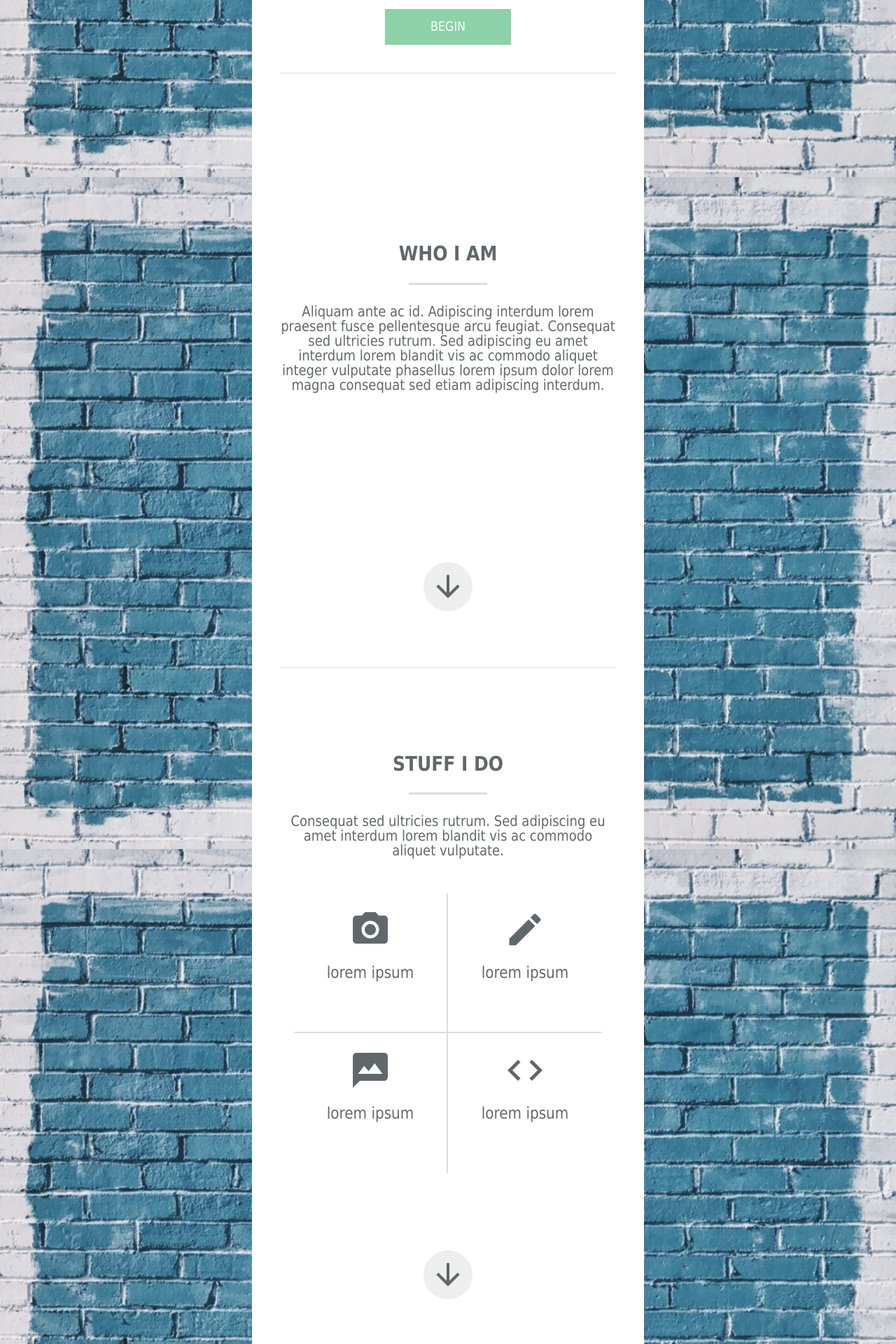
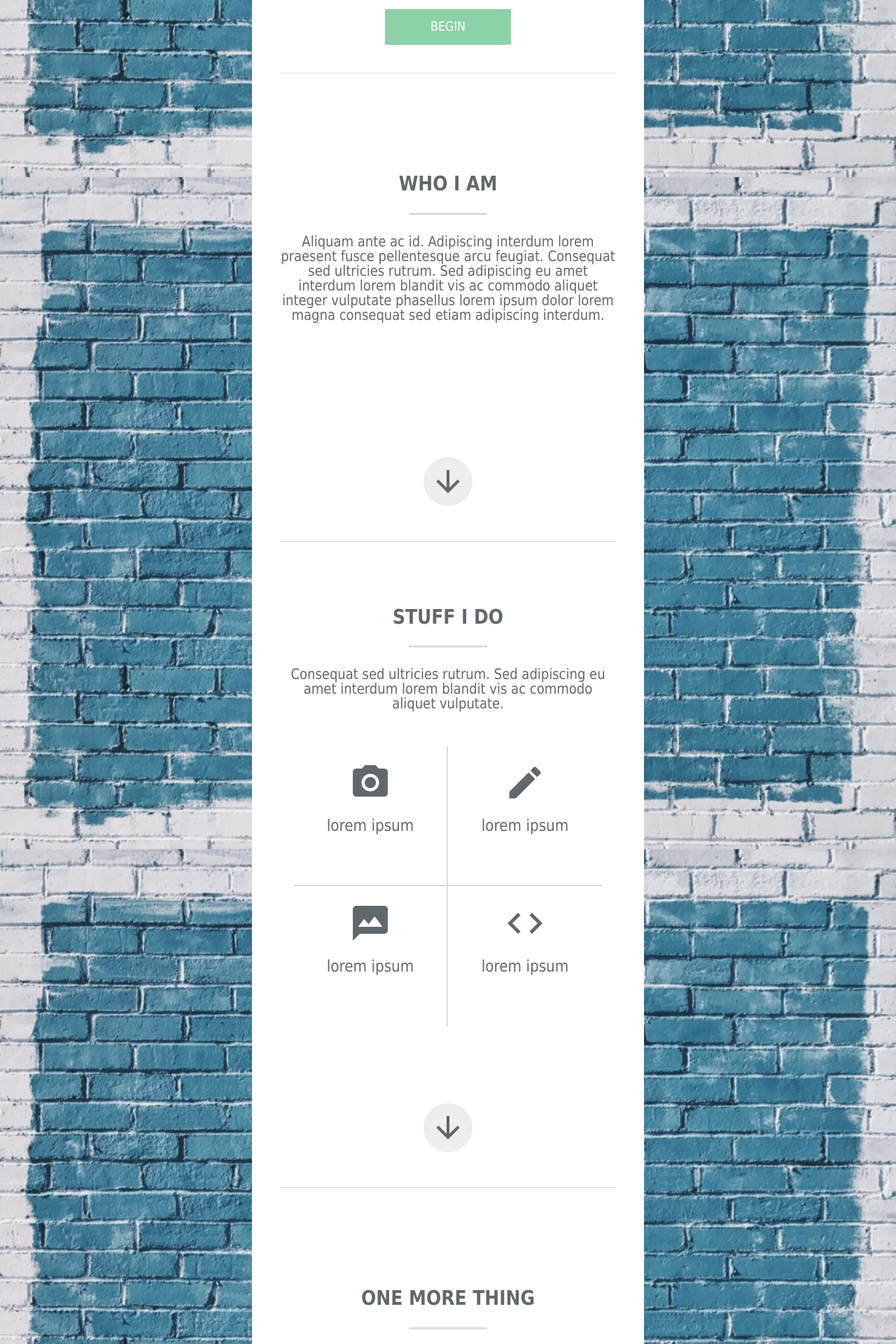
Before and after one commit to davitlaperishvili/Portfolio, a PHP site: page / in a window 1280 px wide. Shown: the part 707-2627 px from the top of the page at 70% size. Run offline with PHP 8.4, Linux system fonts and the light colour scheme.

Commit message:
link update

```diff
--- a/assets/css/style.css
+++ b/assets/css/style.css
@@ -89,6 +89,9 @@ header {
   font-size: 16px;
   text-align: center; }
 
+.begin:hover, .send:hover {
+  background-color: #3bbb6e; }
+
 .main_content {
   display: -webkit-box;
   display: -ms-flexbox;
@@ -109,7 +112,7 @@ header {
   width: 100%; }
 
 .content_block {
-  padding: 80px 0;
+  padding: 50px 0;
   display: -webkit-box;
   display: -ms-flexbox;
   display: flex;
@@ -139,7 +142,7 @@ header {
   -webkit-box-align: center;
   -ms-flex-align: center;
   align-items: center;
-  padding: 120px 0 100px 0; }
+  padding: 50px 0 50px 0; }
 
 li {
   border-bottom: 1px solid #ddd;
@@ -337,6 +340,9 @@ footer {
   width: 30px;
   fill: #f1ecec; }
 
+.social-svg:hover {
+  fill: #82e242; }
+
 .copyright {
   color: #141313; }
 
--- a/assets/sass/style.scss
+++ b/assets/sass/style.scss
@@ -83,7 +83,9 @@ header{
 
     text-align: center;
 }
-
+.begin:hover, .send:hover{
+    background-color: #3bbb6e;
+}
 .main_content{
     display: flex;
     flex-direction: column;
@@ -95,7 +97,7 @@ header{
     width: 100%;
 }
 .content_block{
-    padding: 80px 0;
+    padding: 50px 0;
     display: flex;
     flex-direction: column;
     justify-content: center;
@@ -107,7 +109,7 @@ header{
     flex-direction: column;
     justify-content: center;
     align-items: center;
-    padding: 120px 0 100px 0;
+    padding: 50px 0 50px 0;
 
 }
 
@@ -172,6 +174,7 @@ li{
     width: 220px;
     height: 200px;
     padding: 40px 0;
+
     position: relative;
     perspective: 1000px;
     p{
@@ -280,9 +283,13 @@ footer{
     width: 30px;
     fill: rgb(241, 236, 236);
 }
+.social-svg:hover{
+    fill: rgb(130, 226, 66);
+}
 .copyright{
     color: rgb(20, 19, 19);
 }
+
 .copyright:hover{
     color: white;
 }
--- a/index.html
+++ b/index.html
@@ -15,19 +15,19 @@
          <p class="head_p" >A FUN LITTLE { RESPONSIVE } SINGLE PAGER BY HTML5 UP</p>
      </header>
      <div class="main_content">
-         <button class="begin">BEGIN</button>
+         <a href="#whoIAm" class="begin">BEGIN</a>
          <hr class="border_hr">
          <ul>
-             <li class="content_block whoIAm">
+             <li class="content_block whoIAm" id="whoIAm">
                  <div class="content">
                  <h2>WHO I AM</h2>
                  <hr class="hr">
                  <p>Aliquam ante ac id. Adipiscing interdum lorem praesent fusce pellentesque arcu feugiat. Consequat sed ultricies rutrum. Sed adipiscing eu amet interdum lorem blandit vis ac commodo aliquet integer vulputate phasellus lorem ipsum dolor lorem magna consequat sed etiam adipiscing interdum.</p>
                 </div>
-                 <a href="" class="scrollDown"><i class="material-icons scroll">arrow_downward</i></a>
+                 <a href="#stuffIDo" class="scrollDown"><i class="material-icons scroll">arrow_downward</i></a>
 
              </li>
-             <li class="content_block stuffIDo" >
+             <li class="content_block stuffIDo" id="stuffIDo" >
                  <h2>STUFF I DO</h2>
                  <hr class="hr">
                  <p>Consequat sed ultricies rutrum. Sed adipiscing eu amet interdum lorem blandit vis ac commodo aliquet vulputate.</p>
@@ -76,19 +76,19 @@
 
                  </div>
 
-                 <a href="" class="scrollDown"><i class="material-icons scroll">arrow_downward</i></a>
+                 <a href="#oneMoreThing" class="scrollDown"><i class="material-icons scroll">arrow_downward</i></a>
 
              </li>
-             <li class="content_block oneMoreThing">
+             <li class="content_block oneMoreThing" id="oneMoreThing">
                 <div class="content">
                 <h2>ONE MORE THING</h2>
                 <hr class="hr">
                 <p>Aliquam ante ac id. Adipiscing interdum lorem praesent fusce pellentesque arcu feugiat. Consequat sed ultricies rutrum. Sed adipiscing eu amet interdum lorem blandit vis ac commodo aliquet integer vulputate phasellus lorem ipsum dolor lorem magna consequat sed etiam adipiscing interdum.</p>
                 </div>
-                <a href="" class="scrollDown"><i class="material-icons scroll">arrow_downward</i></a>
+                <a href="#getInTouch" class="scrollDown"><i class="material-icons scroll">arrow_downward</i></a>
 
              </li>
-             <li class="content_block getInTouch">
+             <li class="content_block getInTouch" id="getInTouch">
                  <h2>GET IN TOUCH</h2>
                  <hr class="hr">
                  <form>
```
